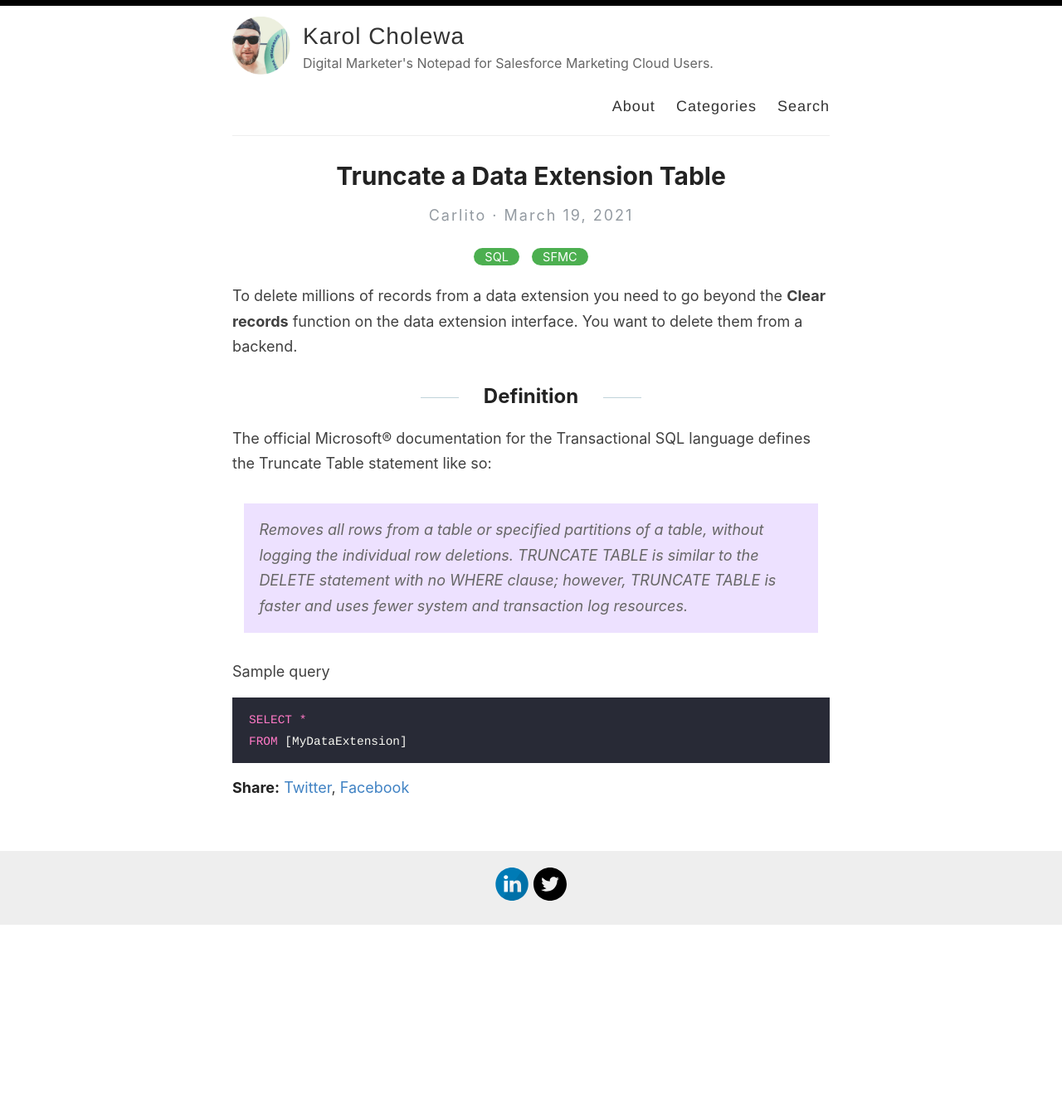
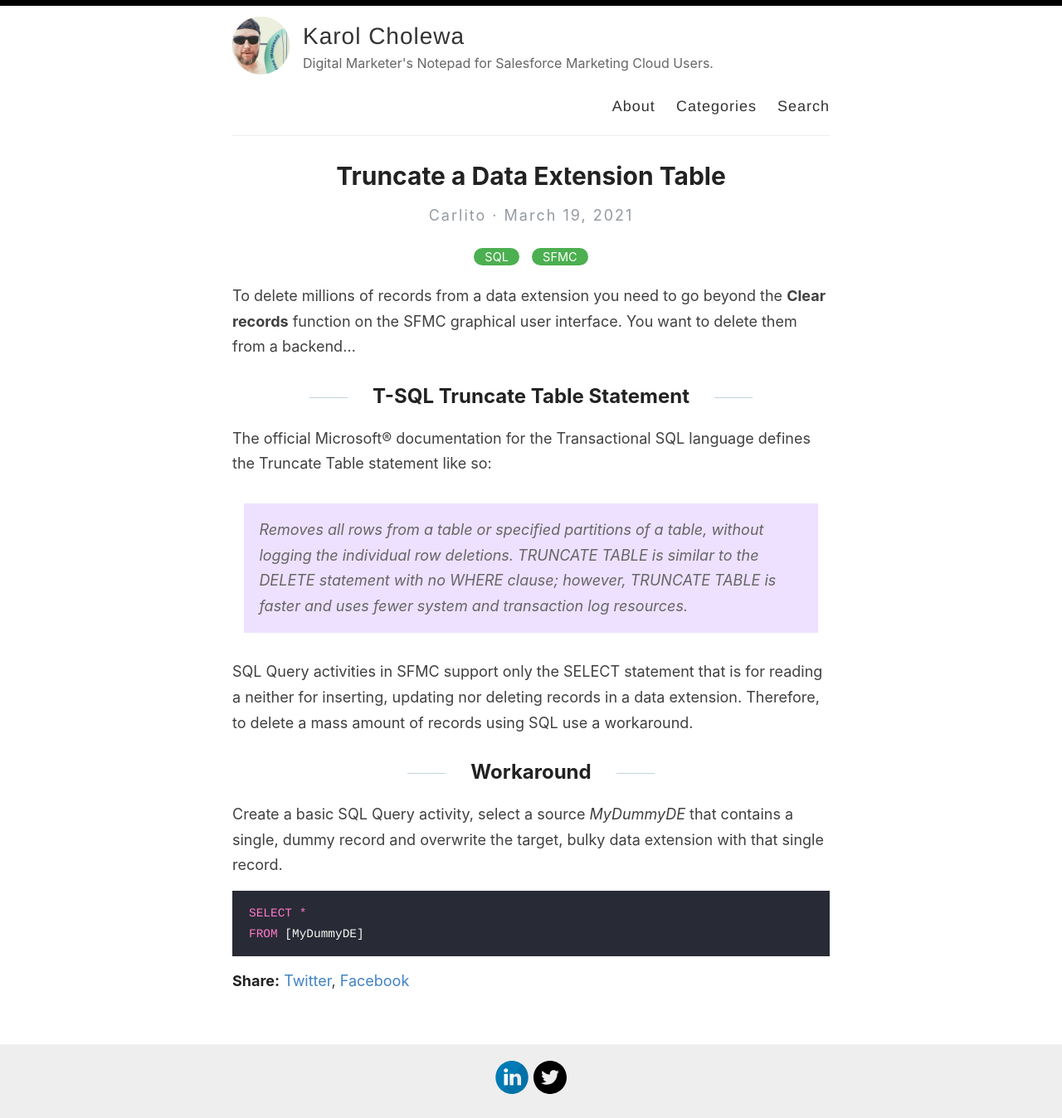
Before and after one commit to karolcholewa/blog, a Jekyll site: the page built from _posts/2021-03-19-truncate-data-extension.md, in a window 1280 px wide. Shown: the whole page at 83% size. Built offline with Jekyll 4.4.1, drawn with Linux system fonts in a browser that asks for light colours; before the commit the page ends 1115 px from its top, so only the background shows below that.

Commit message:
Post updated and complete

````diff
--- a/_posts/2021-03-19-truncate-data-extension.md
+++ b/_posts/2021-03-19-truncate-data-extension.md
@@ -4,18 +4,21 @@ title: "Truncate a Data Extension Table"
 categories: [SQL, SFMC]
 ---
 
-To delete millions of records from a data extension you need to go beyond the **Clear records** function on the data extension interface. You want to delete them from a backend.
+To delete millions of records from a data extension you need to go beyond the **Clear records** function on the SFMC graphical user interface. You want to delete them from a backend&hellip;
 
-## Definition
+## T-SQL Truncate Table Statement
 The official Microsoft&reg; documentation for the Transactional SQL language defines the Truncate Table statement like so:
 > Removes all rows from a table or specified partitions of a table, without logging the
 > individual row deletions. TRUNCATE TABLE is similar to the DELETE statement with no
 > WHERE clause; however, TRUNCATE TABLE is faster and uses fewer system and transaction
 > log resources.
 
-Sample query
+SQL Query activities in SFMC support only the SELECT statement that is for reading a neither for inserting, updating nor deleting records in a data extension. Therefore, to delete a mass amount of records using SQL use a workaround.
+
+## Workaround
+Create a basic SQL Query activity, select a source *MyDummyDE* that contains a single, dummy record and overwrite the target, bulky data extension with that single record.
 
 ```sql
 SELECT *
-FROM [MyDataExtension]
+FROM [MyDummyDE]
 ```
````
